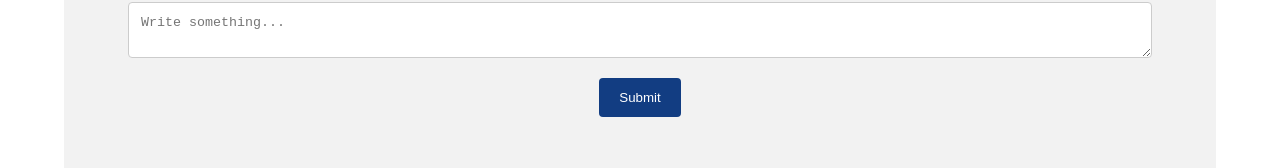
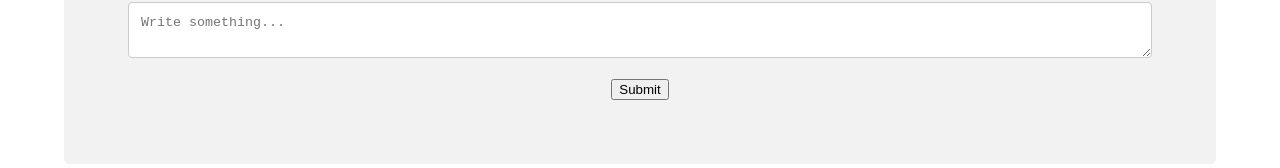
Before and after one commit to x-c-li/dan, a React (Create React App) app: page / in a window 1280 px wide. Shown: the part 1034-1202 px from the top of the page. Built offline with nearby package versions, Linux system fonts and the light colour scheme.

Commit message:
changed input submit to button submit

```diff
--- a/src/components/ContactForm.scss
+++ b/src/components/ContactForm.scss
@@ -31,7 +31,7 @@
     }
 
     /* Style the submit button with a specific background color etc */
-    input[type="submit"] {
+    button[type="submit"] {
       background-color: #123d82;
       color: white;
       padding: 12px 20px;
@@ -41,7 +41,7 @@
     }
 
     /* When moving the mouse over the submit button, add a darker green color */
-    input[type="submit"]:hover {
+    button[type="submit"]:hover {
       background-color: #123d82;
     }
   }
```
